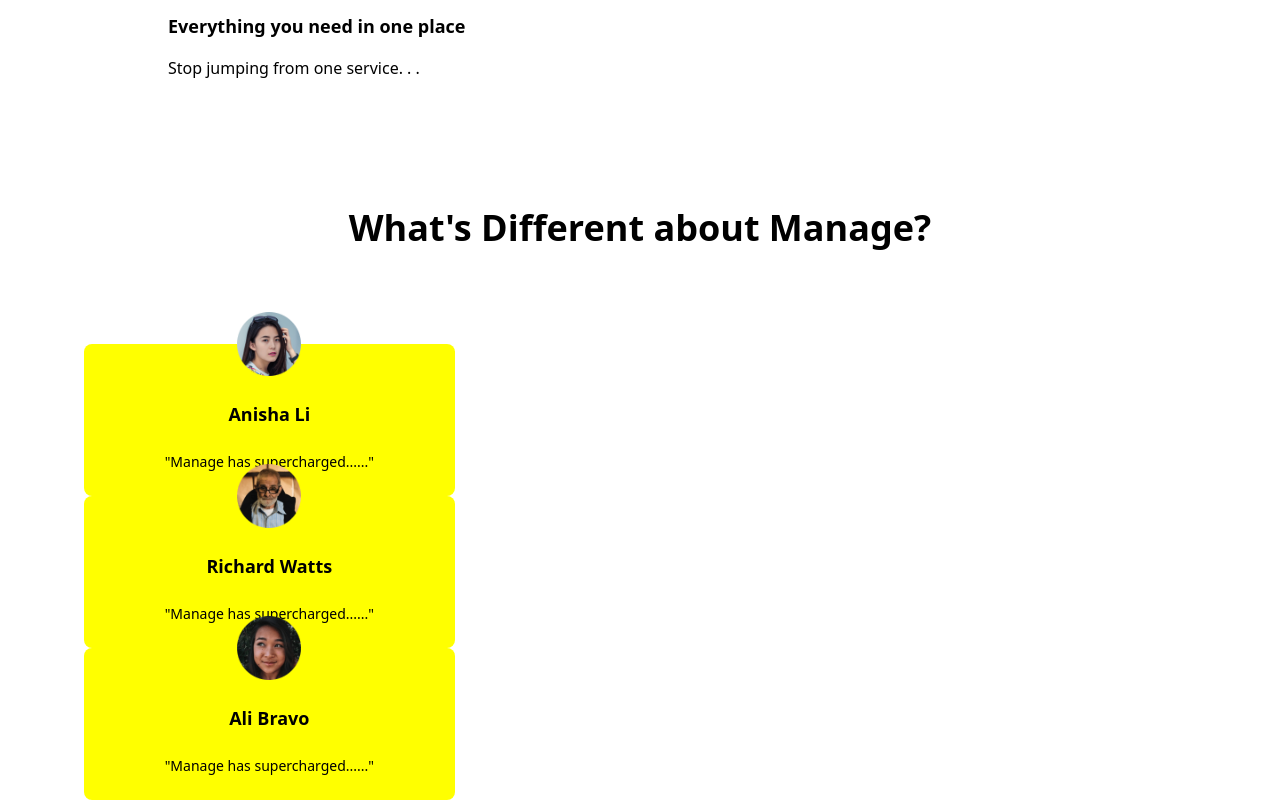
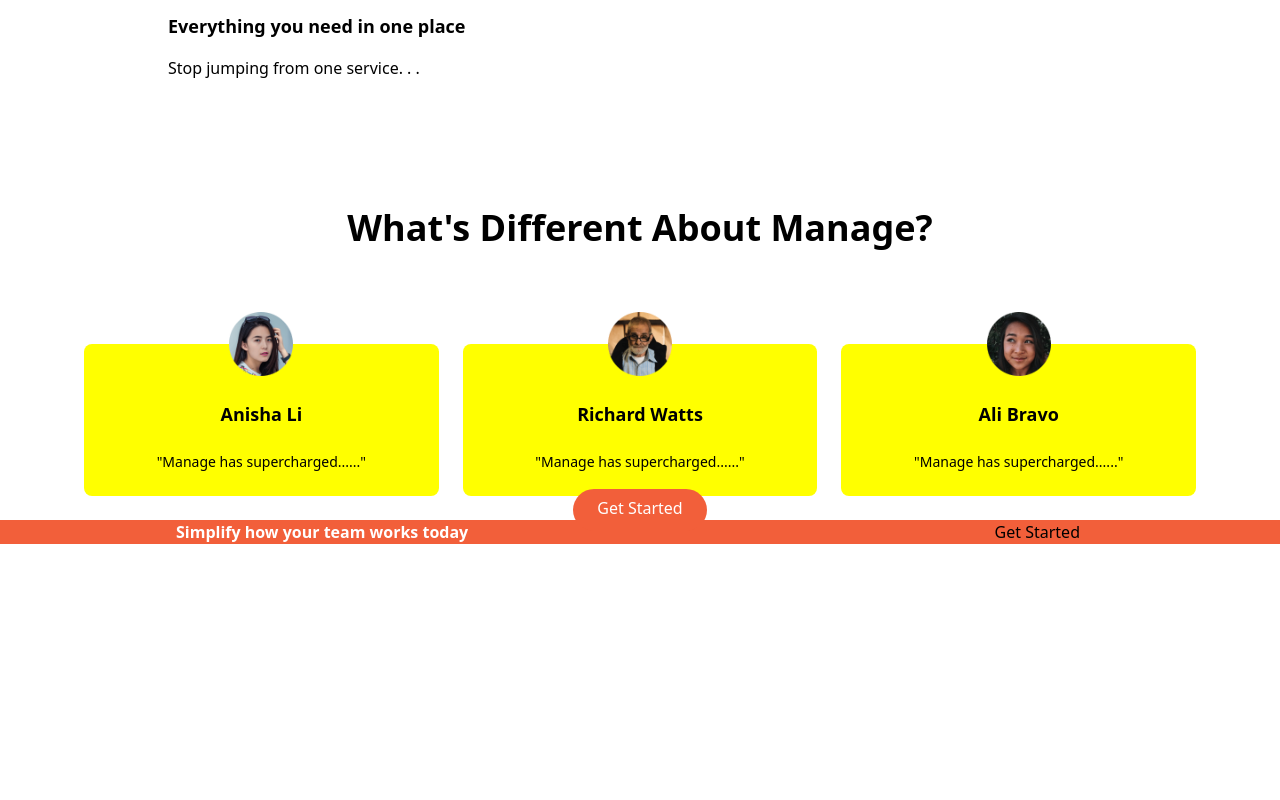
Before and after one commit to mim-111/tailwind-manage-landing, a website: page index.html in a window 1280 px wide. Shown: the part 1428-2228 px from the top of the page. After the commit the page ends 1983 px from the top, so only its background shows below. Drawn offline with Linux system fonts and the light colour scheme.

Commit message:
added CTA section, flex container and button

```diff
--- a/index.html
+++ b/index.html
@@ -165,28 +165,19 @@
             <!--Heading-->
 
             <h2 class="text-4xl font-bold text-center">
-                What's Different about Manage?
+                What's Different About Manage?
             </h2>
             <!--Testimonials container-->
-            <div class="flex-col mt-24 md:flex-row md;space-x-6">
+            <div class="flex flex-col mt-24 md:flex-row md:space-x-6">
 
 
 
-                 <!-- Testimonials -->
-    <!--<section id="testimonials">
-        <!-- Container to heading and tests blocks-->
-        <!--<div class="max-w-6xl px-5 mx-auto mt-32 text-center">
-            <!--Heading-->
+      <!--Testimonial 1-->
 
-            <!--<h2 class="text-4xl font-bold text-center">
-                What's Different about Manage?
-            </h2>
-            <!--Testimonials container-->
-            <!--<div class="flex-col mt-24 md:flex-row md;space-x-6">-->
-                <!--Testimonial 1-->
-
-                <div class="flex flex-col items-center p-6 space-y-6 rounded-lg bg-veryLightGray md:w-1/3">
-                    <img src="img/avatar-anisha.png" class="w-16 -mt-14" alt="">
+                <div class="flex flex-col items-center p-6 space-y-6 rounded-lg bg-veryLightGray md:w-1/3"
+                >
+                    <img src="img/avatar-anisha.png" class="w-16 -mt-14" alt=""
+                    />
                     <h5 class="text-lg font-bold"> Anisha Li</h5>
                     <p class="text-sm text-darkGrayishBlue">
                         "Manage has supercharged......"
@@ -204,18 +195,51 @@
 
 <!--Testimonial 3-->
 
-<div class="flex flex-col items-center p-6 space-y-6 rounded-lg bg-veryLightGray md:w-1/3">
-    <img src="img/avatar-ali.png" class="w-16 -mt-14" alt="">
+<div class=" hidden  flex-col items-center p-6 space-y-6 rounded-lg bg-veryLightGray md:flex md:w-1/3">
+    <img src="img/avatar-ali.png" class="w-16 -mt-14" alt=""/>
     <h5 class="text-lg font-bold"> Ali Bravo </h5>
     <p class="text-sm text-darkGrayishBlue">
         "Manage has supercharged......"
     </p>
 </div>
+    </div>
 
+    <!-- Button -->
 
+    <div class="my-16">
+        <a
+        href="#"
+        class="p-3 px-6 pt-2 text-white bg-brightRed rounded-full baseline hover:bg-brightRedLight">
+    Get Started</a>
+
+    </div>
+        </div>
+    </section>
+
+    <!-- CTA Section -->
+    <section id="cta" class="bg-brightRed">
+
+        <!-- Flex Container -->
+
+        <div class="container flex flex-col items-center justify-between px-6 py-24 mx-auto space-y-12 md:py-12 md:flex-row md:space-y-0">
+
+            <!-- Heading -->
+
+            <h2 class="text-5xl font-bold leading-tight text-center text-white md:text-4xl md:max-w-xl md:text-left">
+                Simplify how your team works today
+            </h2>
+
+            <!-- Button -->
+
+            <div>
+                <a
+                href="#"
+                class="p-3 px-6 pt-2 text-brightRed bg-white rounded-full shadow-2xl  baseline hover:bg-gray-900">
+            Get Started</a>
 
 
             </div>
+
         </div>
     </section>
 </body>
```
